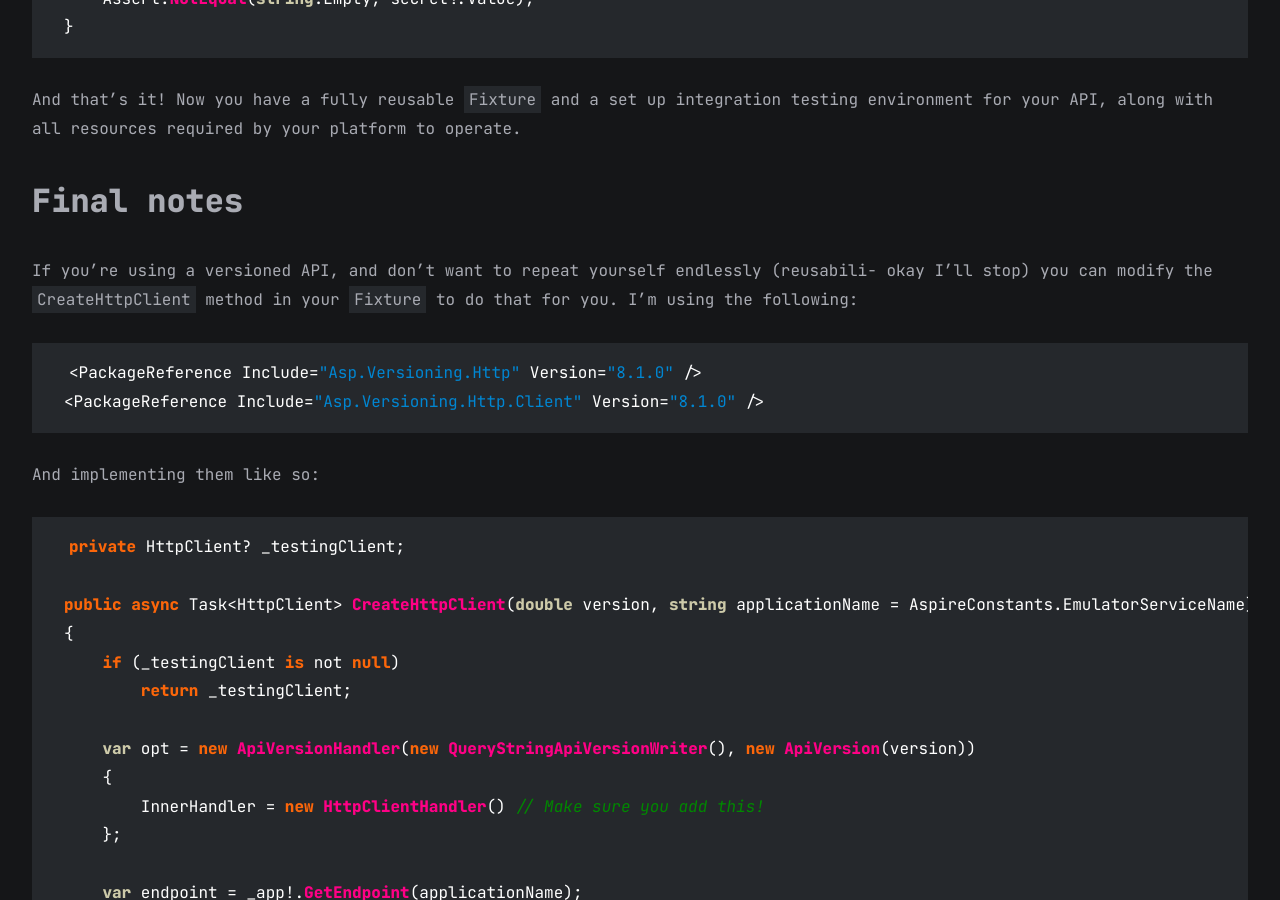
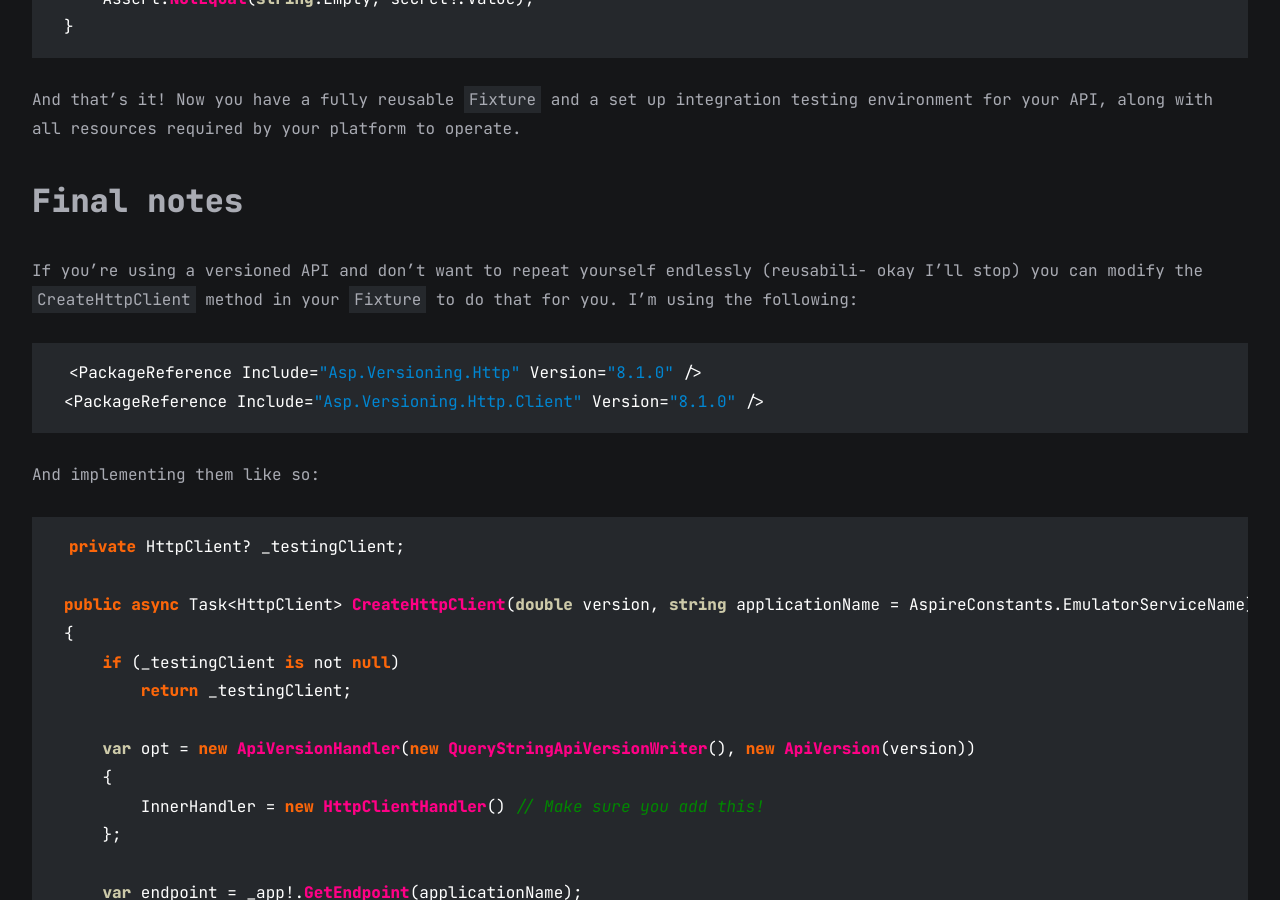
Before and after one commit to james-gould/PersonalBlog, a Jekyll site: the page built from all_collections/_posts/2025-15-08-NET-Aspire-Integration-Testing-Troubleshooting.md, in a window 1280 px wide and 900 px high, scrolled down 7301 px. Built offline with Jekyll 4.4.1, drawn with Linux system fonts in a browser that asks for light colours.

Commit message:
removed comma

````diff
--- a/all_collections/_posts/2025-15-08-NET-Aspire-Integration-Testing-Troubleshooting.md
+++ b/all_collections/_posts/2025-15-08-NET-Aspire-Integration-Testing-Troubleshooting.md
@@ -206,7 +206,7 @@ And that's it! Now you have a fully reusable `Fixture` and a set up integration
 
 # Final notes
 
-If you're using a versioned API, and don't want to repeat yourself endlessly (reusabili- okay I'll stop) you can modify the `CreateHttpClient` method in your `Fixture` to do that for you. I'm using the following:
+If you're using a versioned API and don't want to repeat yourself endlessly (reusabili- okay I'll stop) you can modify the `CreateHttpClient` method in your `Fixture` to do that for you. I'm using the following:
 
 ```csharp
 <PackageReference Include="Asp.Versioning.Http" Version="8.1.0" />
````
